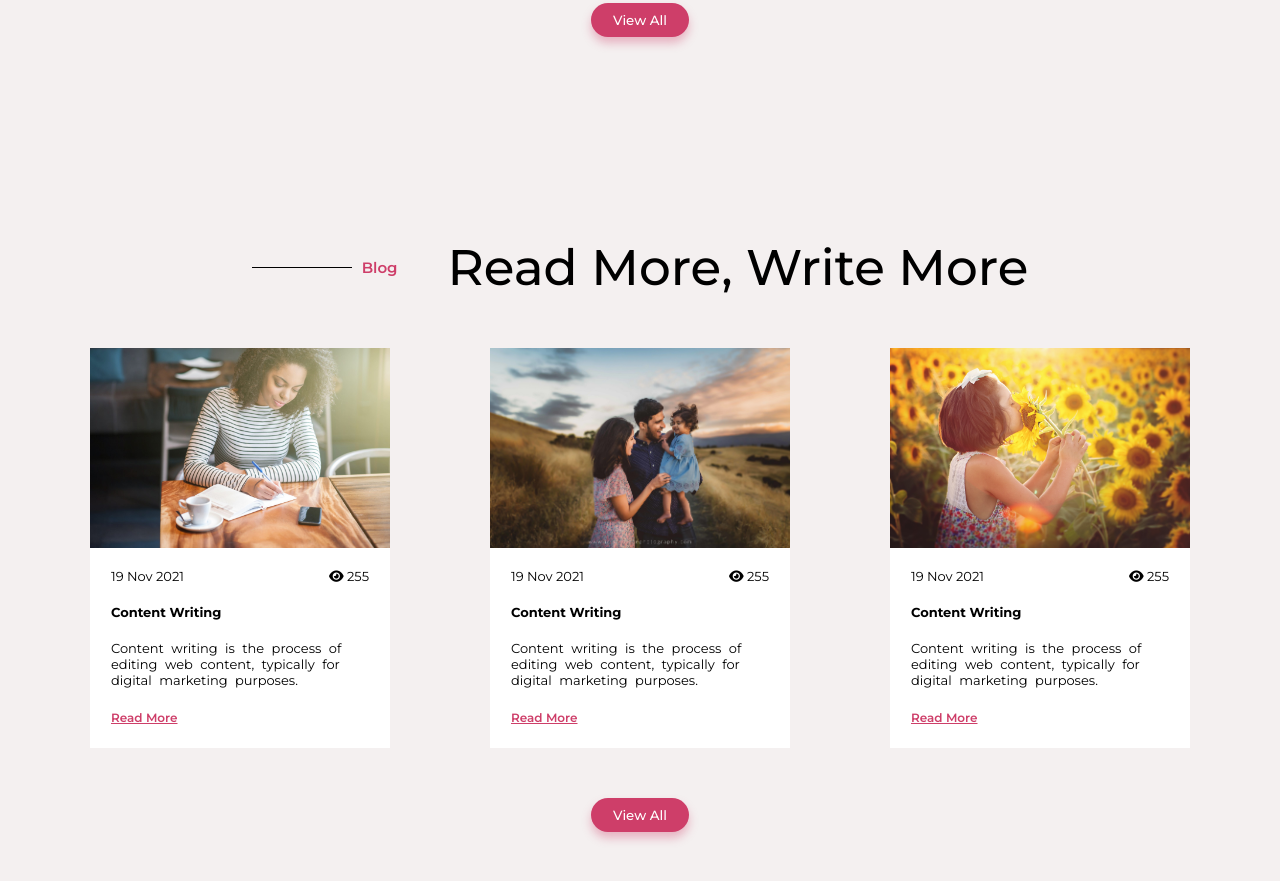
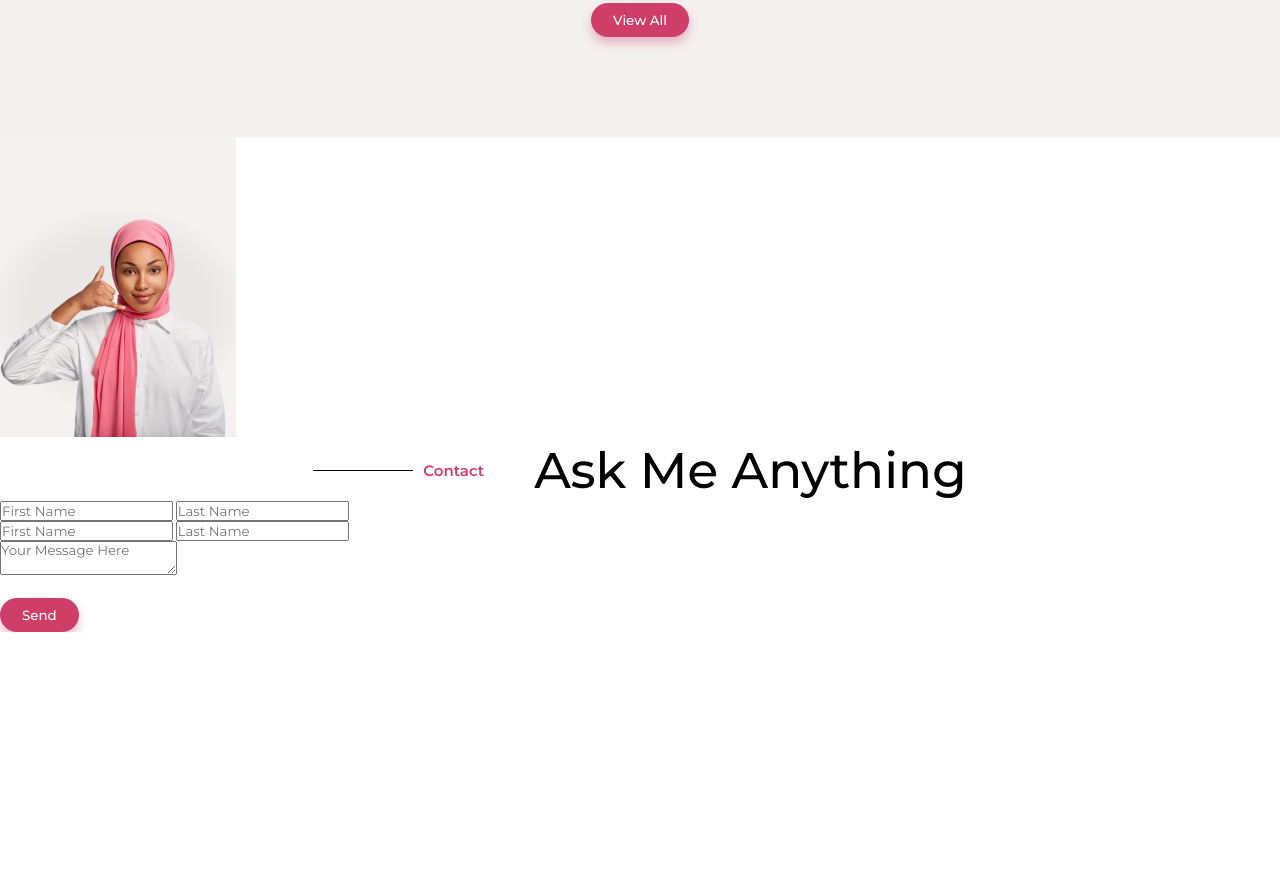
Before and after one commit to jadyh/diana-portfolio, a plain HTML site: page index.html in a window 1280 px wide. Shown: the part 1987-2868 px from the top of the page. After the commit the page ends 2619 px from the top, so only its background shows below. Drawn offline with Linux system fonts and the light colour scheme.

Commit message:
Added contact form

```diff
--- a/index.html
+++ b/index.html
@@ -210,108 +210,29 @@
       </div>
       <button class="hire_me_btn">View All</button>
     </section>
-    <section class="blog">
-      <div class="blog_header">
+    <section class="contact">
+      <img src="./assets/contact.png" height="300px">
+      <div class="input_section">
+        <div class="blog_header con">
         <div class="section_header">
           <span class="line"></span>
-          <span class="header_text">Blog</span>
+          <span class="header_text">Contact</span>
         </div>
-        <h1>Read More, Write More</h1>
+        <h1>Ask Me Anything</h1>
+        </div>
+        <div class="inputs_wrapper">
+          <div class="double_input">
+            <input type="text" placeholder="First Name">
+            <input type="text" placeholder="Last Name">
+          </div>
+          <div class="double_input">
+            <input type="text" placeholder="First Name">
+            <input type="text" placeholder="Last Name">
+          </div>
+          <textarea placeholder="Your Message Here"></textarea>
+        </div>
+      <button class="hire_me_btn" style="margin-top: 20px">Send</button>
       </div>
-      <div class="blog_cards">
-        <div class="card">
-          <div class="card_image_wrapper">
-            <img src="./assets/blog-1.jpg" alt="Blog 1" class="blog-image" />
-          </div>
-          <div class="card_content">
-            <div class="card_top">
-              <p class="card_date">19 Nov 2021</p>
-              <div class="views_wrapper">
-                <i class="fa-solid fa-eye"></i>
-                <span class="views">255</span>
-              </div>
-            </div>
-            <div class="card_botton">
-              <p class="card_content_header">Content Writing</p>
-              <p class="card_content_desc">
-                Content writing is the process of editing web content, typically
-                for digital marketing purposes.
-              </p>
-              <a href="#" class="read_more_btn"> Read More </a>
-            </div>
-          </div>
-        </div>
-        <div class="card">
-          <div class="card_image_wrapper">
-            <img src="./assets/blog-2.jpg" alt="Blog 2" class="blog-image" />
-          </div>
-          <div class="card_content">
-            <div class="card_top">
-              <p class="card_date">19 Nov 2021</p>
-              <div class="views_wrapper">
-                <i class="fa-solid fa-eye"></i>
-                <span class="views">255</span>
-              </div>
-            </div>
-            <div class="card_botton">
-              <p class="card_content_header">Content Writing</p>
-              <p class="card_content_desc">
-                Content writing is the process of editing web content, typically
-                for digital marketing purposes.
-              </p>
-              <a href="#" class="read_more_btn"> Read More </a>
-            </div>
-          </div>
-        </div>
-        <div class="card">
-          <div class="card_image_wrapper">
-            <img src="./assets/blog-3.jpg" alt="Blog 3" class="blog-image" />
-          </div>
-          <div class="card_content">
-            <div class="card_top">
-              <p class="card_date">19 Nov 2021</p>
-              <div class="views_wrapper">
-                <i class="fa-solid fa-eye"></i>
-                <span class="views">255</span>
-              </div>
-            </div>
-            <div class="card_botton">
-              <p class="card_content_header">Content Writing</p>
-              <p class="card_content_desc">
-                Content writing is the process of editing web content, typically
-                for digital marketing purposes.
-              </p>
-              <a href="#" class="read_more_btn"> Read More </a>
-            </div>
-          </div>
-        </div>
-      </div>
-      <button class="hire_me_btn">View All</button>
     </section>
-    <!-- COMPONENTS -->
-    <template id="cool-timer">
-      <style>
-        p.timer-display {
-          display: block;
-          padding: 20px;
-          border-radius: 5px;
-          font-size: 3em;
-          border: 1px solid #212121;
-          color: #212121;
-          background: #fff;
-        }
-
-        p {
-          background: #eb6;
-          color: #212121;
-          padding: 5px;
-        }
-      </style>
-      <p class="timer-display"><span id="timer">0</span> seconds</p>
-      <p>
-        <!-- A custom description that can be overridden in markup -->
-        <slot name="timer-description">This is the coolest timer ever!</slot>
-      </p>
-    </template>
   </body>
 </html>
```
